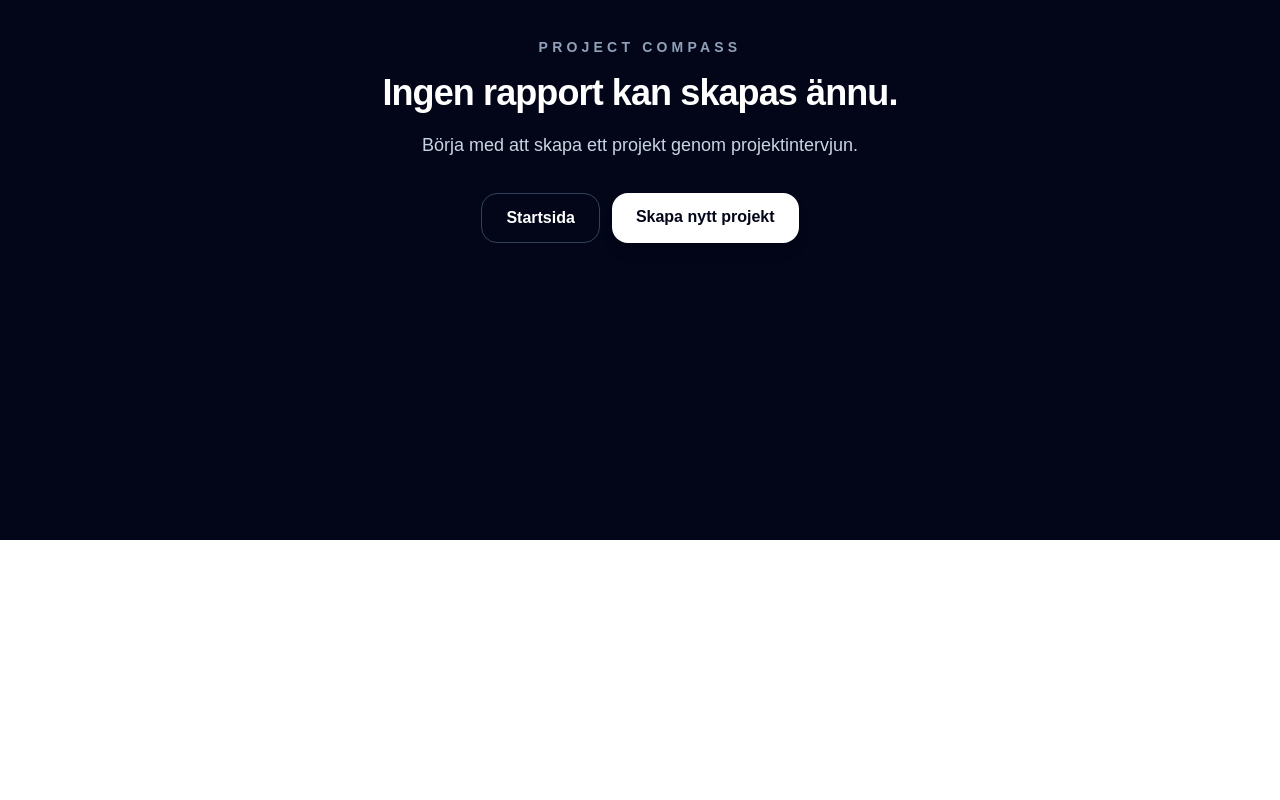
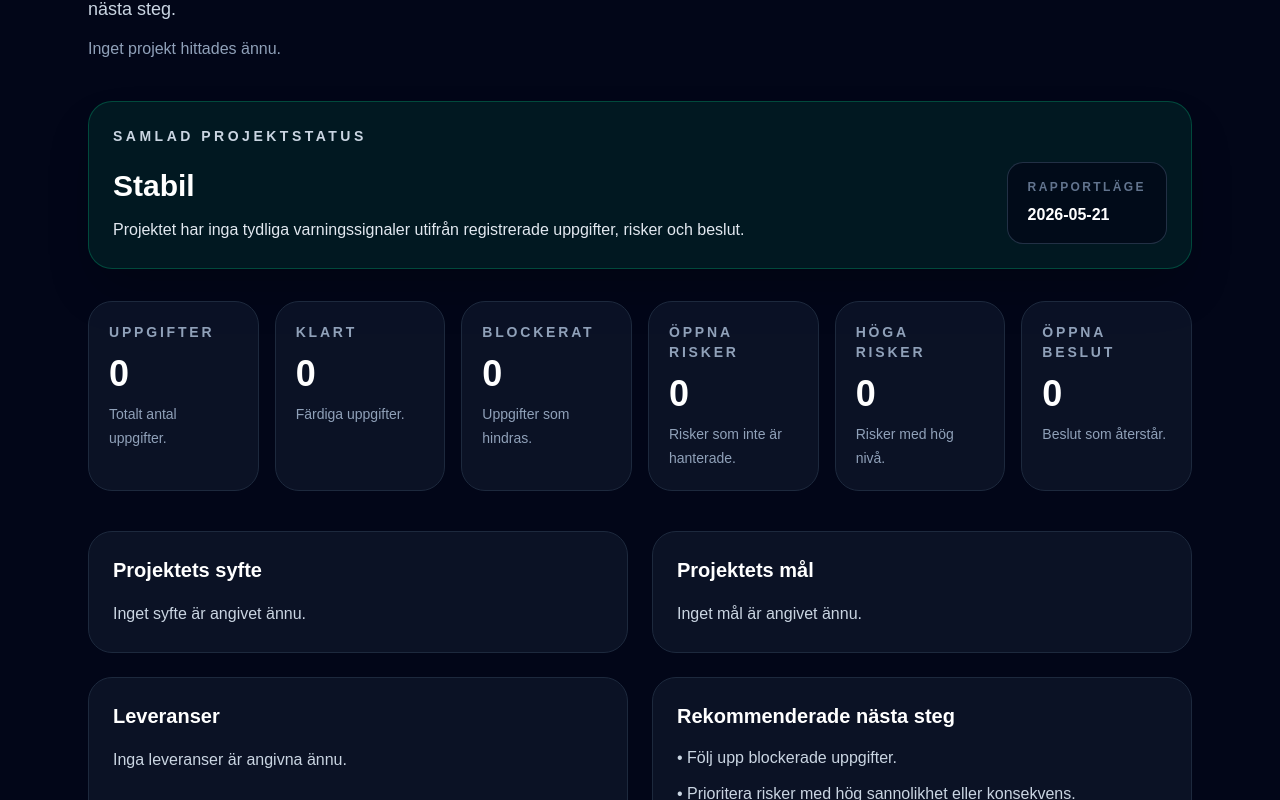
Before and after one commit to Zion8a/project-compass, a Next.js app: page /project-report in a window 1280 px wide. Shown: the part 260-1060 px from the top of the page. Before the commit the page ends 800 px from the top, so only its background shows below. Built offline with nearby package versions, Linux system fonts and the light colour scheme.

Commit message:
Use shared header on status report

```diff
--- a/src/app/project-report/page.tsx
+++ b/src/app/project-report/page.tsx
@@ -1,7 +1,7 @@
 "use client";
 
-import Link from "next/link";
 import { useEffect, useMemo, useState } from "react";
+import AppHeader from "../../components/AppHeader";
 
 type ProjectInterviewData = {
   projectName: string;
@@ -86,316 +86,330 @@ export default function ProjectReportPage() {
   const report = useMemo(() => {
     const doneTasks = tasks.filter((task) => task.status === "done");
     const blockedTasks = tasks.filter((task) => task.status === "blocked");
+
     const openRisks = risks.filter((risk) => risk.status !== "handled");
     const highRisks = risks.filter(
       (risk) => risk.probability === "high" || risk.impact === "high",
     );
+
     const openDecisions = decisions.filter(
       (decision) => decision.status === "open",
     );
 
-    let status: "Grön" | "Gul" | "Röd" = "Grön";
+    const decidedDecisions = decisions.filter(
+      (decision) => decision.status === "decided",
+    );
 
-    if (
-      blockedTasks.length > 0 ||
-      openDecisions.length > 0 ||
-      highRisks.length > 0
-    ) {
-      status = "Gul";
+    let statusLabel = "Stabil";
+    let statusText =
+      "Projektet har inga tydliga varningssignaler utifrån registrerade uppgifter, risker och beslut.";
+    let statusTone = "emerald";
+
+    if (blockedTasks.length > 0 || highRisks.length > 0 || openDecisions.length > 0) {
+      statusLabel = "Kräver uppmärksamhet";
+      statusText =
+        "Projektet har blockerade uppgifter, höga risker eller öppna beslut som bör följas upp.";
+      statusTone = "amber";
     }
 
-    if (blockedTasks.length >= 2 || highRisks.length >= 2) {
-      status = "Röd";
+    if (blockedTasks.length > 1 || highRisks.length > 1) {
+      statusLabel = "Riskfyllt";
+      statusText =
+        "Projektet har flera signaler som kan påverka framdrift, kvalitet eller leverans.";
+      statusTone = "rose";
     }
 
     return {
       totalTasks: tasks.length,
       doneTasks: doneTasks.length,
       blockedTasks: blockedTasks.length,
-      openRisks: openRisks.length,
-      highRisks: highRisks.length,
-      openDecisions: openDecisions.length,
-      status,
-      openRiskItems: openRisks,
-      openDecisionItems: openDecisions,
-      blockedTaskItems: blockedTasks,
+      openRisks,
+      highRisks,
+      openDecisions,
+      decidedDecisions,
+      statusLabel,
+      statusText,
+      statusTone,
     };
   }, [tasks, risks, decisions]);
 
-  if (!project) {
-    return (
-      <main className="min-h-screen bg-slate-950 text-white">
-        <section className="mx-auto flex min-h-screen max-w-4xl flex-col items-center justify-center px-6 text-center">
-          <p className="mb-4 text-sm font-semibold uppercase tracking-[0.3em] text-slate-400">
+  return (
+    <main className="min-h-screen bg-slate-950 text-white">
+      <AppHeader currentPage="project-report" />
+
+      <section className="mx-auto max-w-6xl px-6 py-12">
+        <div className="mb-10">
+          <p className="mb-4 text-sm font-semibold uppercase tracking-[0.3em] text-sky-300">
             Project Compass
           </p>
 
-          <h1 className="text-4xl font-bold tracking-tight">
-            Ingen rapport kan skapas ännu.
-          </h1>
+          <h1 className="text-4xl font-bold tracking-tight">Statusrapport</h1>
 
-          <p className="mt-4 max-w-2xl text-lg leading-8 text-slate-300">
-            Börja med att skapa ett projekt genom projektintervjun.
+          <p className="mt-4 max-w-3xl text-lg leading-8 text-slate-300">
+            Samla projektets nuläge på ett ställe. Följ upp uppgifter, risker,
+            beslut och rekommenderade nästa steg.
           </p>
 
-          <div className="mt-8 flex flex-col gap-3 sm:flex-row">
-            <Link
-              href="/"
-              className="rounded-2xl border border-slate-700 px-6 py-3 font-semibold text-white hover:bg-slate-900"
-            >
-              Startsida
-            </Link>
-
-            <Link
-              href="/new-project"
-              className="rounded-2xl bg-white px-6 py-3 font-semibold text-slate-950 shadow-lg hover:bg-slate-200"
-            >
-              Skapa nytt projekt
-            </Link>
-          </div>
-        </section>
-      </main>
-    );
-  }
-
-  return (
-    <main className="min-h-screen bg-slate-950 text-white">
-      <section className="mx-auto max-w-6xl px-6 py-12">
-        <div className="mb-10 flex flex-col gap-4 sm:flex-row sm:items-center sm:justify-between">
-          <div>
-            <p className="mb-4 text-sm font-semibold uppercase tracking-[0.3em] text-slate-400">
-              Project Compass
-            </p>
-
-            <h1 className="text-4xl font-bold tracking-tight">
-              Statusrapport
-            </h1>
-
-            <p className="mt-3 text-slate-300">
-              Projekt: {project.projectName}
-            </p>
-          </div>
-
-          <div className="flex flex-col gap-3 sm:flex-row sm:flex-wrap sm:justify-end">
-            <Link
-              href="/"
-              className="rounded-2xl border border-slate-700 px-5 py-3 text-sm font-semibold text-white hover:bg-slate-900"
-            >
-              Startsida
-            </Link>
-
-            <Link
-              href="/project-map"
-              className="rounded-2xl border border-slate-700 px-5 py-3 text-sm font-semibold text-white hover:bg-slate-900"
-            >
-              Projektkarta
-            </Link>
-
-            <Link
-              href="/project-board"
-              className="rounded-2xl border border-slate-700 px-5 py-3 text-sm font-semibold text-white hover:bg-slate-900"
-            >
-              Arbetsyta
-            </Link>
-
-            <Link
-              href="/project-risks"
-              className="rounded-2xl border border-slate-700 px-5 py-3 text-sm font-semibold text-white hover:bg-slate-900"
-            >
-              Riskvy
-            </Link>
-
-            <Link
-              href="/project-decisions"
-              className="rounded-2xl border border-slate-700 px-5 py-3 text-sm font-semibold text-white hover:bg-slate-900"
-            >
-              Beslutsvy
-            </Link>
-
-            <Link
-              href="/new-project"
-              className="rounded-2xl border border-slate-700 px-5 py-3 text-sm font-semibold text-white hover:bg-slate-900"
-            >
-              Redigera intervju
-            </Link>
-          </div>
+          <p className="mt-3 text-slate-400">
+            {project?.projectName
+              ? `Projekt: ${project.projectName}`
+              : "Inget projekt hittades ännu."}
+          </p>
         </div>
 
-        <div className="rounded-3xl border border-slate-800 bg-slate-900 p-8 shadow-2xl">
-          <p className="text-sm font-semibold uppercase tracking-[0.25em] text-slate-400">
+        <section
+          className={`mb-8 rounded-3xl border p-6 shadow-2xl ${
+            report.statusTone === "emerald"
+              ? "border-emerald-500/30 bg-emerald-500/10"
+              : report.statusTone === "amber"
+                ? "border-amber-500/30 bg-amber-500/10"
+                : "border-rose-500/30 bg-rose-500/10"
+          }`}
+        >
+          <p className="text-sm font-semibold uppercase tracking-[0.25em] text-slate-300">
             Samlad projektstatus
           </p>
 
-          <div className="mt-4 flex flex-col gap-4 sm:flex-row sm:items-end sm:justify-between">
+          <div className="mt-4 flex flex-col gap-4 md:flex-row md:items-end md:justify-between">
             <div>
-              <h2 className="text-5xl font-bold">{report.status}</h2>
+              <h2 className="text-3xl font-bold">{report.statusLabel}</h2>
 
-              <p className="mt-3 max-w-3xl leading-7 text-slate-300">
-                Statusen baseras på blockerade uppgifter, öppna beslut och
-                risker med hög sannolikhet eller hög konsekvens.
+              <p className="mt-3 max-w-3xl leading-7 text-slate-200">
+                {report.statusText}
               </p>
             </div>
 
-            <div className="rounded-2xl border border-slate-800 bg-slate-950 px-5 py-4 text-sm text-slate-300">
-              Lokal rapport från webbläsarens sparade projektdata.
+            <div className="rounded-2xl border border-slate-700/70 bg-slate-950/70 px-5 py-4">
+              <p className="text-xs font-semibold uppercase tracking-[0.2em] text-slate-500">
+                Rapportläge
+              </p>
+
+              <p className="mt-2 font-semibold text-white">
+                {new Date().toLocaleDateString("sv-SE")}
+              </p>
             </div>
           </div>
-        </div>
+        </section>
 
-        <div className="mt-8 grid gap-5 md:grid-cols-3 lg:grid-cols-6">
-          <ReportMetric label="Uppgifter" value={report.totalTasks.toString()} />
-          <ReportMetric label="Klara" value={report.doneTasks.toString()} />
-          <ReportMetric
-            label="Blockerade"
+        <div className="grid gap-4 md:grid-cols-3 lg:grid-cols-6">
+          <SummaryCard
+            title="Uppgifter"
+            value={report.totalTasks.toString()}
+            text="Totalt antal uppgifter."
+          />
+
+          <SummaryCard
+            title="Klart"
+            value={report.doneTasks.toString()}
+            text="Färdiga uppgifter."
+          />
+
+          <SummaryCard
+            title="Blockerat"
             value={report.blockedTasks.toString()}
+            text="Uppgifter som hindras."
           />
-          <ReportMetric
-            label="Öppna risker"
-            value={report.openRisks.toString()}
+
+          <SummaryCard
+            title="Öppna risker"
+            value={report.openRisks.length.toString()}
+            text="Risker som inte är hanterade."
           />
-          <ReportMetric
-            label="Höga risker"
-            value={report.highRisks.toString()}
+
+          <SummaryCard
+            title="Höga risker"
+            value={report.highRisks.length.toString()}
+            text="Risker med hög nivå."
           />
-          <ReportMetric
-            label="Öppna beslut"
-            value={report.openDecisions.toString()}
+
+          <SummaryCard
+            title="Öppna beslut"
+            value={report.openDecisions.length.toString()}
+            text="Beslut som återstår."
           />
         </div>
 
-        <div className="mt-8 grid gap-6 md:grid-cols-2">
-          <ReportSection title="Projektets syfte" content={project.purpose} />
+        <div className="mt-10 grid gap-6 lg:grid-cols-2">
+          <ReportSection title="Projektets syfte">
+            <p className="whitespace-pre-line leading-7 text-slate-300">
+              {project?.purpose || "Inget syfte är angivet ännu."}
+            </p>
+          </ReportSection>
 
-          <ReportSection title="Mål / önskad effekt" content={project.goal} />
+          <ReportSection title="Projektets mål">
+            <p className="whitespace-pre-line leading-7 text-slate-300">
+              {project?.goal || "Inget mål är angivet ännu."}
+            </p>
+          </ReportSection>
 
-          <ReportSection
-            title="Leveranser"
-            content={project.deliverables || "Inga leveranser angivna ännu."}
-          />
+          <ReportSection title="Leveranser">
+            <p className="whitespace-pre-line leading-7 text-slate-300">
+              {project?.deliverables || "Inga leveranser är angivna ännu."}
+            </p>
+          </ReportSection>
 
-          <ReportSection
-            title="Nästa rekommenderade steg"
-            content={createNextStepText(
-              report.blockedTasks,
-              report.openRisks,
-              report.openDecisions,
-            )}
-          />
+          <ReportSection title="Rekommenderade nästa steg">
+            <ul className="space-y-3 text-slate-300">
+              <li>• Följ upp blockerade uppgifter.</li>
+              <li>• Prioritera risker med hög sannolikhet eller konsekvens.</li>
+              <li>• Fatta eller förtydliga öppna beslut.</li>
+              <li>• Uppdatera arbetsytan efter nästa avstämning.</li>
+            </ul>
+          </ReportSection>
         </div>
 
-        <div className="mt-8 grid gap-6 lg:grid-cols-3">
-          <ReportList
-            title="Blockerade uppgifter"
-            emptyText="Inga blockerade uppgifter."
-            items={report.blockedTaskItems.map((task) => task.title)}
-          />
+        <div className="mt-10 grid gap-6 lg:grid-cols-2">
+          <ReportSection title="Öppna risker">
+            {report.openRisks.length === 0 ? (
+              <p className="text-slate-300">Inga öppna risker finns registrerade.</p>
+            ) : (
+              <div className="space-y-4">
+                {report.openRisks.map((risk) => (
+                  <article
+                    key={risk.id}
+                    className="rounded-2xl border border-slate-800 bg-slate-950 p-4"
+                  >
+                    <h3 className="font-semibold text-white">{risk.title}</h3>
 
-          <ReportList
-            title="Öppna risker"
-            emptyText="Inga öppna risker."
-            items={report.openRiskItems.map((risk) => risk.title)}
-          />
+                    {risk.description && (
+                      <p className="mt-2 text-sm leading-6 text-slate-300">
+                        {risk.description}
+                      </p>
+                    )}
 
-          <ReportList
-            title="Öppna beslut"
-            emptyText="Inga öppna beslut."
-            items={report.openDecisionItems.map((decision) => decision.title)}
-          />
+                    <div className="mt-3 flex flex-wrap gap-2 text-xs">
+                      <span className="rounded-full bg-slate-800 px-3 py-1 text-slate-300">
+                        Sannolikhet: {translateRiskLevel(risk.probability)}
+                      </span>
+
+                      <span className="rounded-full bg-slate-800 px-3 py-1 text-slate-300">
+                        Konsekvens: {translateRiskLevel(risk.impact)}
+                      </span>
+
+                      <span className="rounded-full bg-slate-800 px-3 py-1 text-slate-300">
+                        Status: {translateRiskStatus(risk.status)}
+                      </span>
+                    </div>
+                  </article>
+                ))}
+              </div>
+            )}
+          </ReportSection>
+
+          <ReportSection title="Öppna beslut">
+            {report.openDecisions.length === 0 ? (
+              <p className="text-slate-300">Inga öppna beslut finns registrerade.</p>
+            ) : (
+              <div className="space-y-4">
+                {report.openDecisions.map((decision) => (
+                  <article
+                    key={decision.id}
+                    className="rounded-2xl border border-slate-800 bg-slate-950 p-4"
+                  >
+                    <h3 className="font-semibold text-white">
+                      {decision.title}
+                    </h3>
+
+                    {decision.description && (
+                      <p className="mt-2 text-sm leading-6 text-slate-300">
+                        {decision.description}
+                      </p>
+                    )}
+
+                    <div className="mt-3 flex flex-wrap gap-2 text-xs">
+                      <span className="rounded-full bg-slate-800 px-3 py-1 text-slate-300">
+                        Ansvarig: {decision.owner || "Ej angivet"}
+                      </span>
+
+                      <span className="rounded-full bg-slate-800 px-3 py-1 text-slate-300">
+                        Deadline: {decision.deadline || "Ej angivet"}
+                      </span>
+
+                      <span className="rounded-full bg-slate-800 px-3 py-1 text-slate-300">
+                        Status: {translateDecisionStatus(decision.status)}
+                      </span>
+                    </div>
+                  </article>
+                ))}
+              </div>
+            )}
+          </ReportSection>
         </div>
       </section>
     </main>
   );
 }
 
-function ReportMetric({ label, value }: { label: string; value: string }) {
+function SummaryCard({
+  title,
+  value,
+  text,
+}: {
+  title: string;
+  value: string;
+  text: string;
+}) {
   return (
-    <div className="rounded-3xl border border-slate-800 bg-slate-900 p-5">
-      <p className="text-xs font-semibold uppercase tracking-[0.2em] text-slate-500">
-        {label}
+    <article className="rounded-3xl border border-slate-800 bg-slate-900/70 p-5">
+      <p className="text-sm font-semibold uppercase tracking-[0.2em] text-slate-400">
+        {title}
       </p>
 
-      <p className="mt-3 text-3xl font-bold text-white">{value}</p>
-    </div>
-  );
-}
+      <p className="mt-3 text-4xl font-bold text-white">{value}</p>
 
-function ReportSection({ title, content }: { title: string; content: string }) {
-  return (
-    <article className="rounded-3xl border border-slate-800 bg-slate-900 p-6">
-      <h2 className="text-sm font-semibold uppercase tracking-[0.2em] text-slate-400">
-        {title}
-      </h2>
-
-      <p className="mt-4 whitespace-pre-line leading-7 text-slate-200">
-        {content}
-      </p>
+      <p className="mt-2 text-sm leading-6 text-slate-400">{text}</p>
     </article>
   );
 }
 
-function ReportList({
+function ReportSection({
   title,
-  emptyText,
-  items,
+  children,
 }: {
   title: string;
-  emptyText: string;
-  items: string[];
+  children: React.ReactNode;
 }) {
   return (
-    <article className="rounded-3xl border border-slate-800 bg-slate-900 p-6">
-      <h2 className="text-sm font-semibold uppercase tracking-[0.2em] text-slate-400">
-        {title}
-      </h2>
+    <section className="rounded-3xl border border-slate-800 bg-slate-900/70 p-6">
+      <h2 className="text-xl font-bold">{title}</h2>
 
-      {items.length === 0 ? (
-        <p className="mt-4 text-slate-300">{emptyText}</p>
-      ) : (
-        <ul className="mt-4 space-y-3">
-          {items.map((item) => (
-            <li
-              key={item}
-              className="rounded-2xl border border-slate-800 bg-slate-950 p-4 text-slate-200"
-            >
-              {item}
-            </li>
-          ))}
-        </ul>
-      )}
-    </article>
+      <div className="mt-4">{children}</div>
+    </section>
   );
 }
 
-function createNextStepText(
-  blockedTasks: number,
-  openRisks: number,
-  openDecisions: number,
-) {
-  const nextSteps: string[] = [];
-
-  if (blockedTasks > 0) {
-    nextSteps.push(
-      "Följ upp blockerade uppgifter och bestäm vem som tar bort hindren.",
-    );
+function translateRiskLevel(level: RiskLevel) {
+  if (level === "low") {
+    return "Låg";
   }
 
-  if (openRisks > 0) {
-    nextSteps.push(
-      "Gå igenom öppna risker och säkerställ att varje risk har en åtgärd.",
-    );
+  if (level === "medium") {
+    return "Medel";
   }
 
-  if (openDecisions > 0) {
-    nextSteps.push(
-      "Fatta eller tidsätt öppna beslut så att arbetet inte bromsas.",
-    );
+  return "Hög";
+}
+
+function translateRiskStatus(status: RiskStatus) {
+  if (status === "open") {
+    return "Öppen";
   }
 
-  if (nextSteps.length === 0) {
-    nextSteps.push(
-      "Fortsätt följa upp arbetsytan, riskerna och besluten regelbundet.",
-    );
+  if (status === "watching") {
+    return "Bevakas";
   }
 
-  return nextSteps.join("\n");
+  return "Hanterad";
 }
+
+function translateDecisionStatus(status: DecisionStatus) {
+  if (status === "open") {
+    return "Öppet";
+  }
+
+  if (status === "decided") {
+    return "Beslutat";
+  }
+
+  return "Bordlagt";
+}
```
